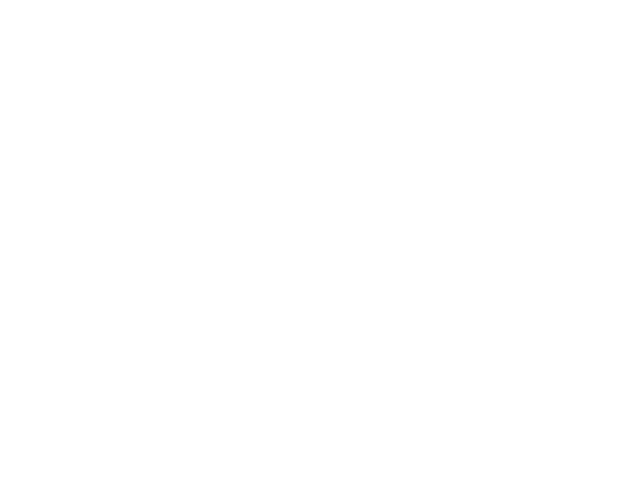
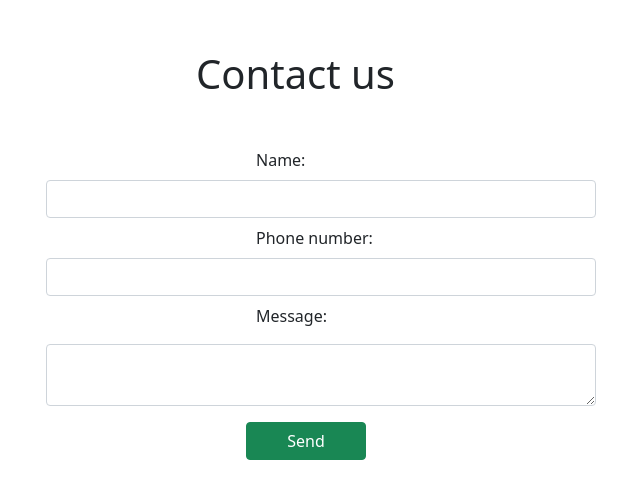
Before and after one commit to danilopetrovic99/iteh-react-domaci, a React (Create React App) app: page /contact in a window 1280 px wide. Shown: the top 498 px of the page, without its empty margins (604-1244 px from the left). Built offline with nearby package versions, Linux system fonts and the light colour scheme.

Commit message:
Funkcionalna komponenta FormaContactPage.js kreirana, send funkcija

```diff
--- a/src/App.js
+++ b/src/App.js
@@ -11,7 +11,6 @@
         <Routes>
           <Route path="/" element={<HomePage />} />
           <Route path="/contact" element={<ContactPage />} />
-
         </Routes>
       </Router>
     </div>
--- a/src/components/ContactPage.js
+++ b/src/components/ContactPage.js
@@ -1,7 +1,15 @@
+import FormaContactPage from './FormaContactPage'
 
 function ContactPage() {
+
+    function send(name, phoneNumber, message) {
+        alert('Name:' + name + ' Phone number:' + phoneNumber + ' Message:' + message);
+    }
+
     return (
         <div className="contactpage_div">
+            <h1 id='contact-us'>Contact us</h1>
+            <FormaContactPage send={send} />
         </div>
     );
 }
--- /dev/null
+++ b/src/components/FormaContactPage.js
@@ -0,0 +1,44 @@
+import { useState } from 'react'
+
+
+function FormaContactPage(props) {
+    const [name, setName] = useState('');
+    const [phoneNumber, setPhoneNumber] = useState('');
+    const [message, setMessage] = useState('');
+
+    function handleNameInput(e) {
+        setName(e.target.value)
+    }
+
+    function handlePhoneNumberInput(e) {
+        setPhoneNumber(e.target.value)
+    }
+
+    function handleMessageInput(e) {
+        setMessage(e.target.value)
+    }
+
+
+    return (
+        <div className="formacontactpage_div">
+            <form id="formacontact_div">
+                <div className="div-l-i">
+                    <label>Name: </label>
+                    <input type={'text'} className="form-control mt-2 mb-2" value={name} onChange={handleNameInput} />
+                </div>
+                <div className="div-l-i">
+                    <label>Phone number: </label>
+                    <input type={'text'} className="form-control mt-2 mb-2" value={phoneNumber} onChange={handlePhoneNumberInput} />
+                </div>
+                <div className="div-l-i">
+                    <label>Message: </label>
+                    <textarea className="form-control mt-3 mb-3" value={message} onChange={handleMessageInput} />
+                </div>
+                <button type="button" id='btn_send' onClick={() => props.send(name, phoneNumber, message)} className='btn btn-success' >Send</button>
+            </form>
+        </div>
+    );
+
+}
+
+export default FormaContactPage;
--- a/src/components/PrijaviSe.js
+++ b/src/components/PrijaviSe.js
@@ -11,6 +11,7 @@
 
     return (
         <div className="prijavise_div">
+            <h1 id='login'>Login</h1>
             <FormaPrijaviSe users={users} />
         </div>
     );
--- a/src/index.css
+++ b/src/index.css
@@ -14,7 +14,7 @@
 
 .formaprijava {
   width: 500px;
-  margin-top: 150px;
+  margin-top: 50px;
   margin-left: 680px;
 }
 
@@ -35,3 +35,24 @@
   margin-top: 20px;
   margin-left: 680px;
 }
+
+#formacontact_div {
+  margin-top: 50px;
+  margin-left: 650px;
+  width: 550px;
+}
+
+#btn_send {
+  width: 120px;
+  margin-left: 200px;
+}
+
+#contact-us {
+  margin-top: 50px;
+  margin-left: 800px;
+}
+
+#login {
+  margin-left: 870px;
+  margin-top: 150px;
+}
```
